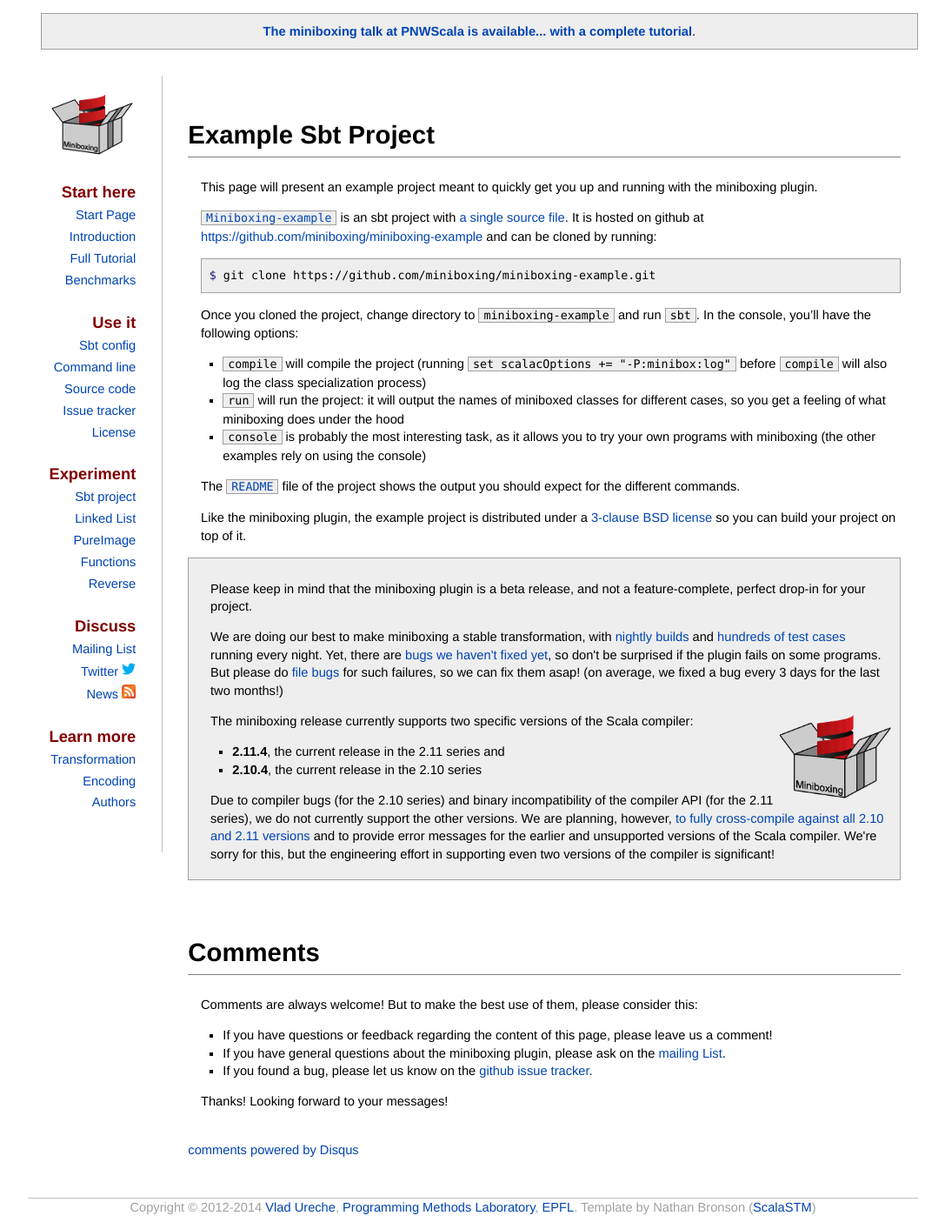
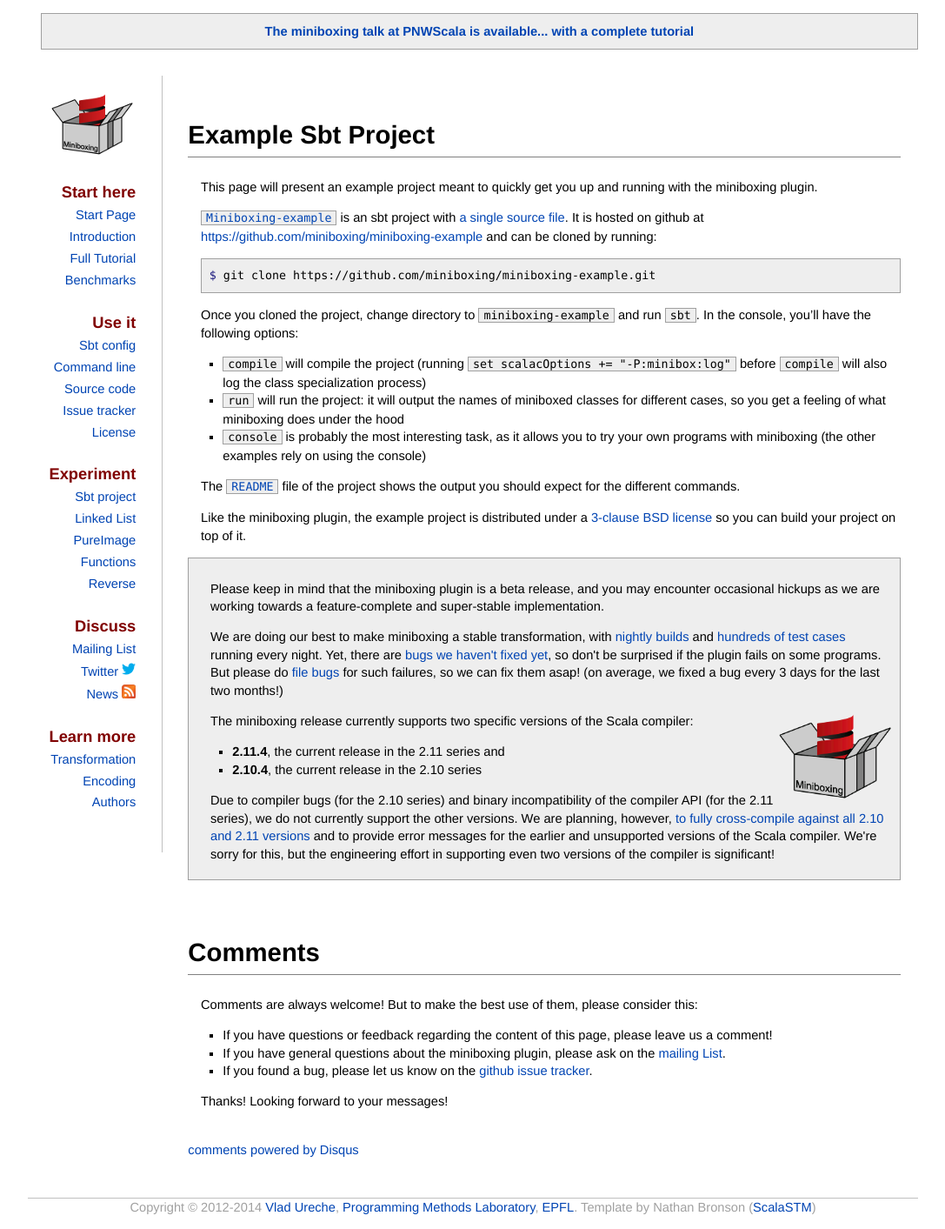
Before and after one commit to miniboxing/miniboxing.github.io, a Jekyll site: the page built from example.md, in a window 1280 px wide. Shown: the whole page at 87% size, without its empty margins (96-1183 px from the left). Built offline with Jekyll 4.4.1, drawn with Linux system fonts in a browser that asks for light colours; nearby versions of some CDN libraries; comment, search, counter and statistics services are not loaded.

Commit message:
Various small fixes

```diff
--- a/_includes/status.md
+++ b/_includes/status.md
@@ -2,7 +2,7 @@
 <!-- start here -->
 <p>
 <div class="paper">
-  <p>Please keep in mind that the miniboxing plugin is a beta release, and not a feature-complete, perfect drop-in for your project.</p>
+  <p>Please keep in mind that the miniboxing plugin is a beta release, and you may encounter occasional hickups as we are working towards a feature-complete and super-stable implementation.</p>
   <p>We are doing our best to make miniboxing a stable transformation, with <a href="https://travis-ci.org/miniboxing/miniboxing-plugin" target="_blank">nightly</a> <a href="https://travis-ci.org/miniboxing/miniboxing-example" target="_blank">builds</a> and <a href="https://github.com/miniboxing/miniboxing-plugin/tree/wip/tests/correctness/resources/miniboxing/tests/compile" target="_blank">hundreds of test cases</a> running every night. Yet, there are <a href="https://github.com/miniboxing/miniboxing-plugin/issues?state=open" target="_blank">bugs we haven&#39;t fixed yet</a>, so don&#39;t be surprised if the plugin fails on some programs. But please do <a href="/issues.html" target="_blank">file bugs</a> for such failures, so we can fix them asap! (on average, we fixed a bug every 3 days for the last two months!)</p>
   <p>The miniboxing release currently supports two specific versions of the Scala compiler:
   <img src="/images/mbox.png" alt="paper" height="100px" align="right"/>
--- a/_layouts/default.html
+++ b/_layouts/default.html
@@ -36,7 +36,7 @@
   <body>
     <div id='outer'>
       <p class="paper" align="center">
-        <b><a href="/2014/12/13/pureimage-example.html">The miniboxing talk at PNWScala is available...</a> <a href="/example_pureimage.html">with a complete tutorial</a></b>.
+        <b><a href="/2014/12/13/pureimage-example.html">The miniboxing talk at PNWScala is available...</a> <a href="/example_pureimage.html">with a complete tutorial</a></b>
       </p>
       <br/>
       <div id='menu'>
```
